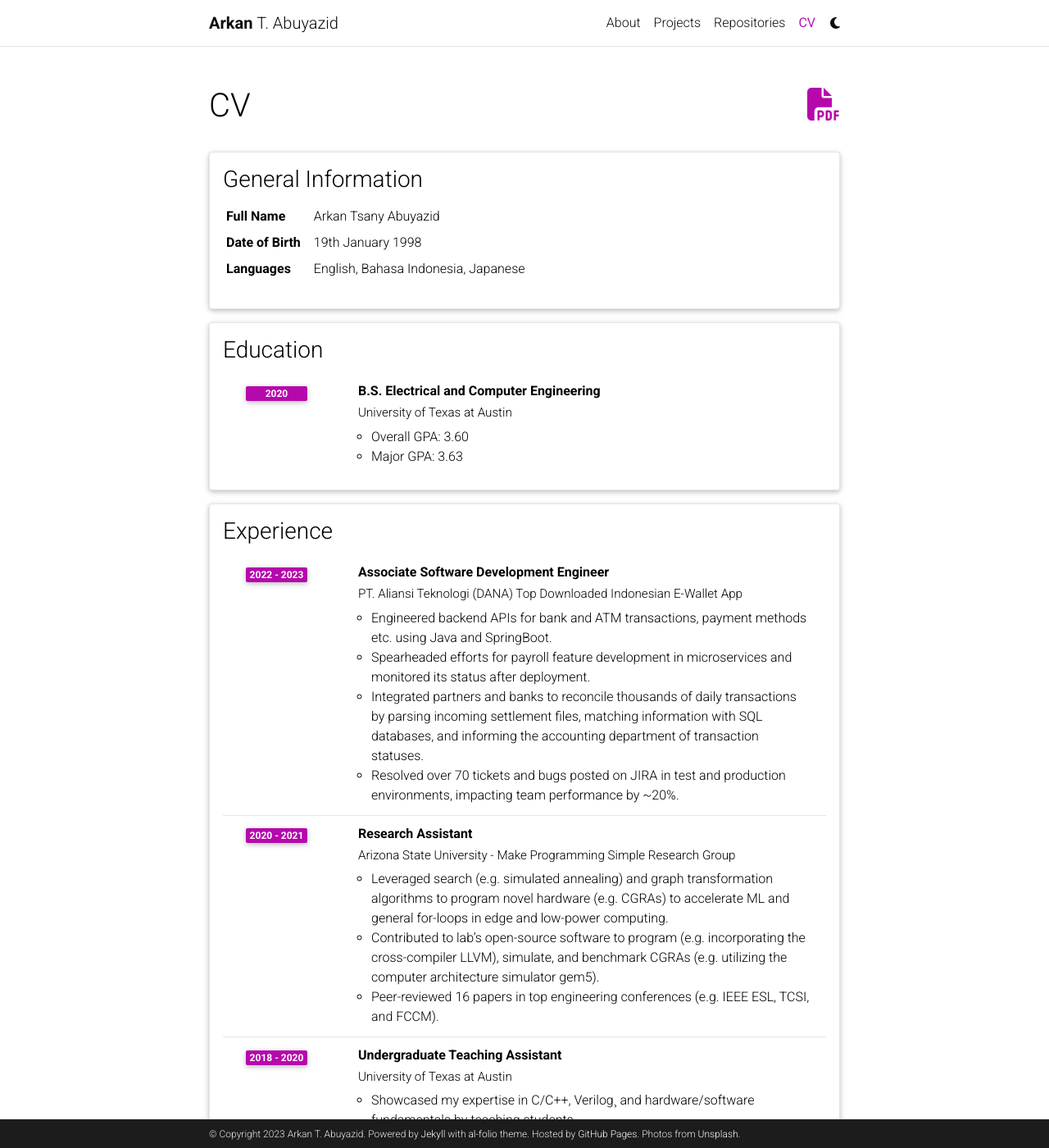
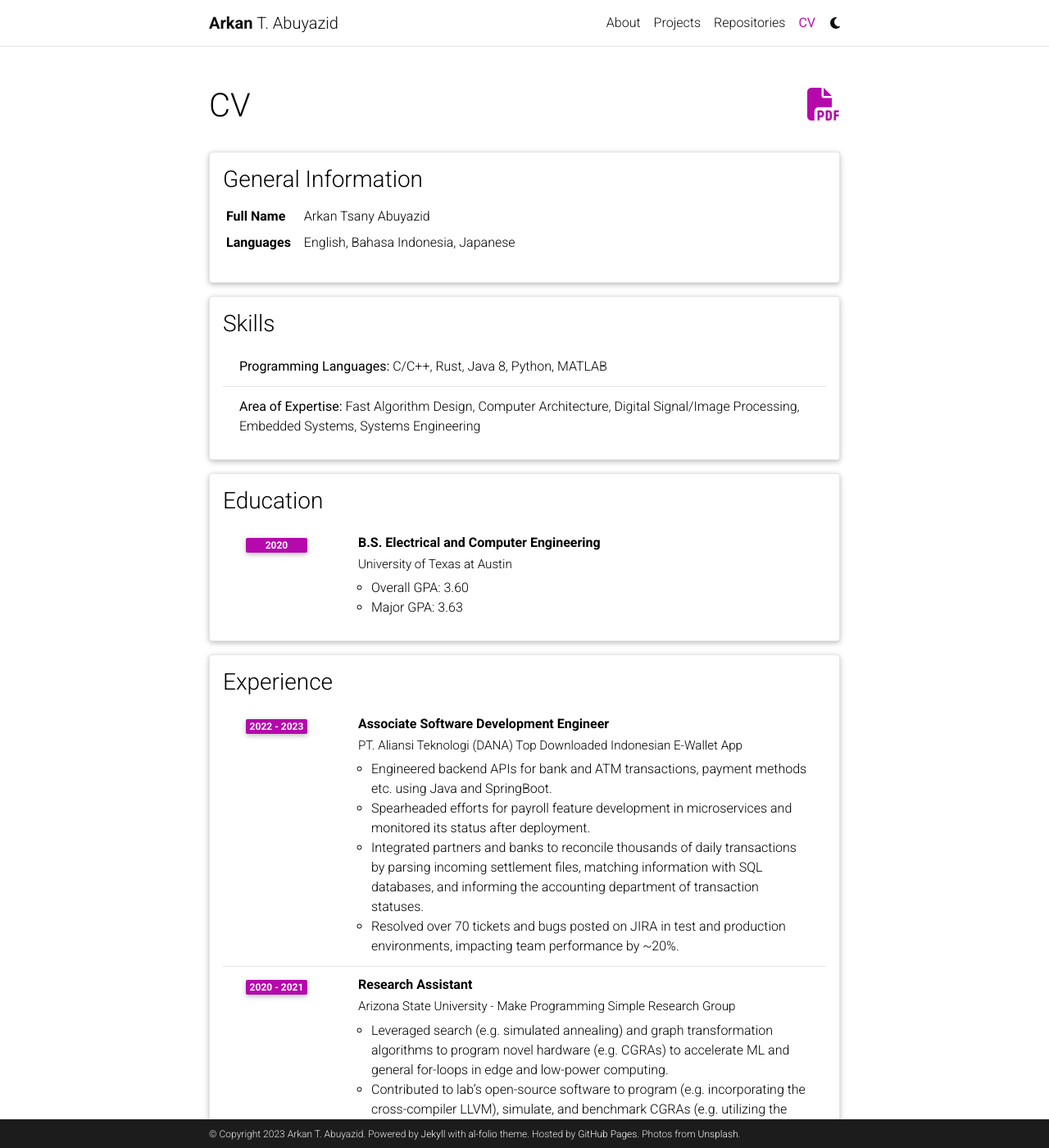
Before and after one commit to aabuyazid/aabuyazid.github.io, a Jekyll site: the page built from _pages/cv.md, in a window 1280 px wide and 1400 px high. Shown: the whole window at 82% size. Built offline with Jekyll 4.4.1, drawn with Linux system fonts in a browser that asks for light colours; comment, search, counter and statistics services are not loaded; a style sheet for code colours, icons or effects is not loaded; some of the changed text lies outside the part shown.

Commit message:
Removed date of birth and reordered CV

```diff
--- a/_data/cv.yml
+++ b/_data/cv.yml
@@ -3,10 +3,14 @@
   contents:
     - name: Full Name
       value: Arkan Tsany Abuyazid
-    - name: Date of Birth
-      value: 19th January 1998
     - name: Languages
       value: English, Bahasa Indonesia, Japanese
+
+- title: Skills
+  type: list
+  contents:
+    - <b>Programming Languages:</b> C/C++, Rust, Java 8, Python, MATLAB
+    - <b>Area of Expertise:</b> Fast Algorithm Design,  Computer Architecture, Digital Signal/Image Processing, Embedded Systems, Systems Engineering
 
 - title: Education
   type: time_table
@@ -67,11 +71,6 @@
         - Best Final Project in ECE Image Processing
         - 3<sup>rd</sup> Best Final Project in ECE Embedded Systems
 
-- title: Skills
-  type: list
-  contents:
-    - <b>Programming Languages:</b> C/C++, Rust, Java 8, Python, MATLAB
-    - <b>Area of Expertise:</b> Fast Algorithm Design,  Computer Architecture, Digital Signal/Image Processing, Embedded Systems, Systems Engineering
 
 - title: Certificates
   type: list
```
